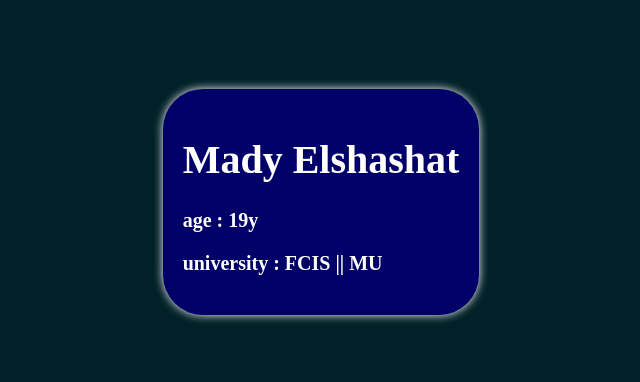
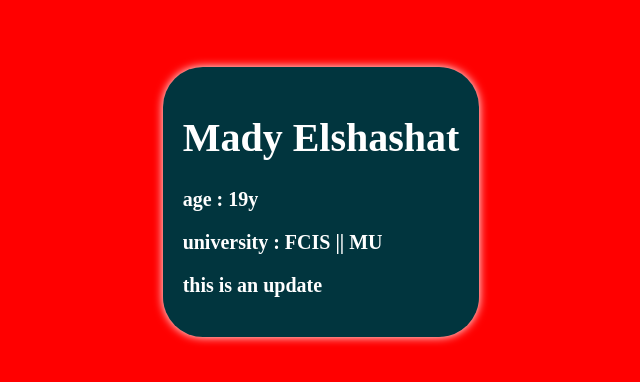
Before and after one commit to Madyelshshaht/MYNewProject, a plain HTML site: page index.html in a window 1280 px wide. Shown: the part 206-588 px from the top of the page, without its empty margins (319-959 px from the left). Drawn offline with Linux system fonts and the light colour scheme.

Commit message:
new Update in html and css file

```diff
--- a/index.html
+++ b/index.html
@@ -11,6 +11,7 @@
         <h1>Mady Elshashat</h1>
         <p>age : 19y</p>
         <p>university : FCIS || MU</p>
+        <p>this is an update</p>
     </div>
 
     <script src="app.js"></script>
--- a/style.css
+++ b/style.css
@@ -3,10 +3,10 @@ body{
     justify-content: center;
     align-items: center;
     height: 100vh;
-    background-color: rgb(0, 33, 40);
+    background-color: rgb(255, 0, 0);
 }
 div{
-    background-color: rgb(0, 0, 104);
+    background-color: rgb(1, 53, 62);
     color: white;
     font-weight: bold;
     font-size: 20px;
```
